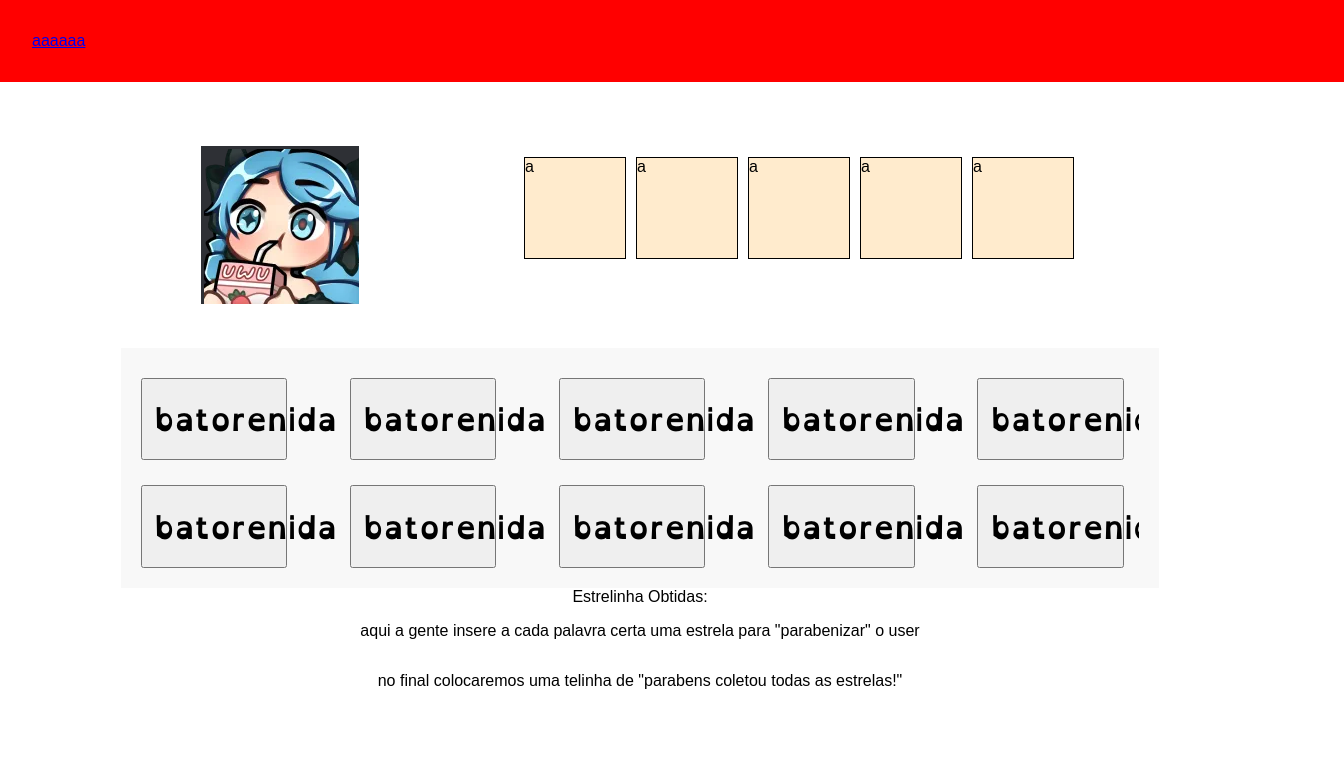
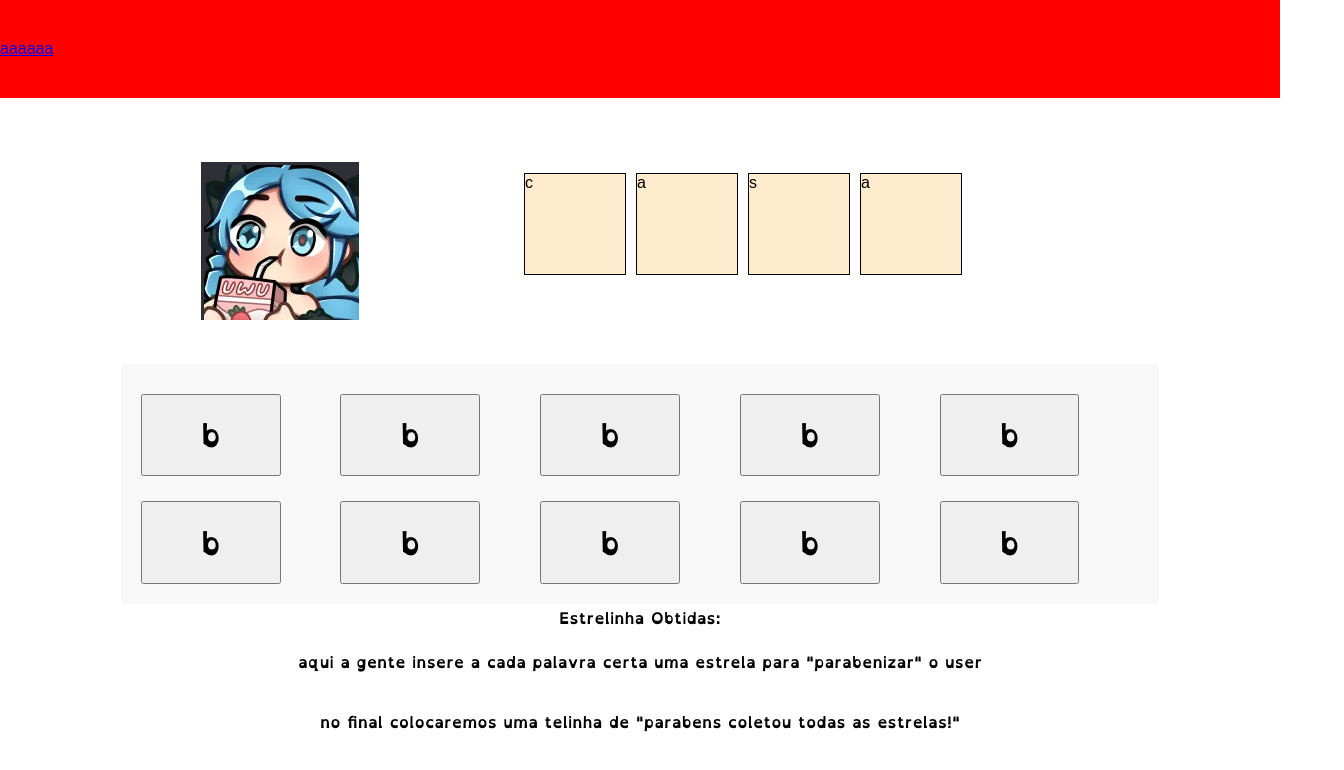
Before and after one commit to Mithyaru/atormentados, a React (Vite) app in the folder atormentados/: page /jogo in a window 1280 px wide. Shown: the top 770 px of the page, 1344 px wide, since content can reach past the window. Built offline with nearby package versions, Linux system fonts and the light colour scheme.

Commit message:
finalização

```diff
--- a/atormentados/src/App.css
+++ b/atormentados/src/App.css
@@ -16,6 +16,6 @@
     display: flex;
     background-color: red;
     width: 100%;
-    padding: 2rem;
     justify-content: space-between;
+    padding: 2.5rem 0 ;
 }
--- a/atormentados/src/components/Jogo/Jogo.css
+++ b/atormentados/src/components/Jogo/Jogo.css
@@ -38,6 +38,7 @@
 
 
 .letras-opcoes {
+    width: 100%;
     display: grid;
     grid-template-columns: repeat(5, 1fr);
     grid-row-gap: 25px;
@@ -50,3 +51,24 @@
   margin-right: 10rem;
   margin-top: 3rem;
 }
+
+@font-face {
+    font-family: 'OpenDyslexic';
+    src: url('../../assets/OpenDyslexic-Bold.otf') format('truetype'); /* Ajuste o nome do arquivo conforme necessário */
+    font-weight: normal;
+    font-style: normal;
+}
+
+.texto-inferior {
+    display: flex;
+    flex-direction: column;
+    justify-content: center;
+    align-items: center;
+    font-family: 'OpenDyslexic', sans-serif;
+}
+
+footer {
+    display: flex;
+    justify-content: center;
+    align-items: center;
+}
--- a/atormentados/src/components/Jogo/index.jsx
+++ b/atormentados/src/components/Jogo/index.jsx
@@ -2,8 +2,12 @@ import Letra from "../Letra";
 import './Jogo.css';
 import imgteste from '../../assets/142446793 (1).png';
 import LetraOpcao from "../LetraOpcao";
+import { useState } from "react";
 
 const Jogo = () => {
+    const [palavras, setPalavras] = useState(['casa', 'abelha', 'xzebra']);
+
+
     return (
         <>
             <div className="jogo-container">
@@ -14,11 +18,11 @@ const Jogo = () => {
                     </div>
                     <div className="jogo-dentro">
                         <div className="letras-jogo">
-                            <Letra />
-                            <Letra />
-                            <Letra />
-                            <Letra />
-                            <Letra />
+                            {palavras[0].split('').map((letra, index) => (
+                                <span key={index} className="letra">
+                                    {letra}
+                                </span>
+                            ))}
                         </div>
 
                     </div>
@@ -41,9 +45,11 @@ const Jogo = () => {
                         <LetraOpcao />
                     </div>
                 </footer>
+                <div className="texto-inferior">
                     <div> Estrelinha Obtidas:</div>
                     <p>aqui a gente insere a cada palavra certa uma estrela para "parabenizar" o user</p>
                     <p>no final colocaremos uma telinha de "parabens coletou todas as estrelas!"</p>
+                </div>
             </div>
         </>
     );
--- a/atormentados/src/components/Letra/index.jsx
+++ b/atormentados/src/components/Letra/index.jsx
@@ -1,12 +1,12 @@
 import "./letra.css"
 
-const Letra = () => {
+const Letra = ({palavras}) => {
 
     return (
         <>
 
-            <div class="letra" placeholder=''>
-                a
+            <div class="letra">
+
             </div>
 
         </>
--- a/atormentados/src/components/LetraOpcao/index.jsx
+++ b/atormentados/src/components/LetraOpcao/index.jsx
@@ -22,7 +22,7 @@ const LetraOpcao = () => {
 
             <button className="opcao"  ref={textoRef}
                 tabIndex={0} onFocus={falarTexto}>
-                batorenida
+                b
             </button>
 
         </>
```
